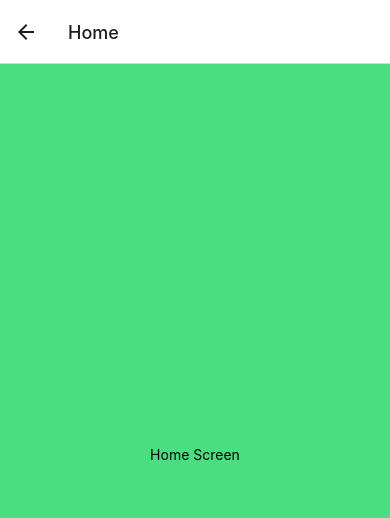
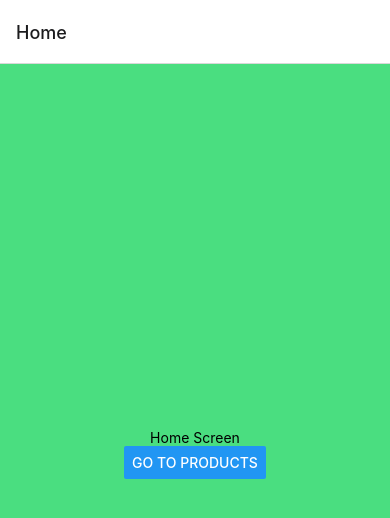
Before and after one commit to srutz/reactnativeempty, a React Native app: screen /Home in a window 390 px wide. Shown: the top 518 px of the page. Built offline with nearby package versions, Linux system fonts and the light colour scheme; no server answers.

Commit message:
homescreen, productlist, productdetails

```diff
--- a/App.tsx
+++ b/App.tsx
@@ -18,9 +18,9 @@ export default function App() {
     return (
         <NavigationContainer>
             <Stack.Navigator >
+            <Stack.Screen name="Home" component={HomeScreen} />
             <Stack.Screen name="Products" component={ProductsScreen} />
             <Stack.Screen name="ProductDetails" component={ProductDetails} />
-            <Stack.Screen name="Home" component={HomeScreen} />
             </Stack.Navigator>
         </NavigationContainer>
     )
--- a/components/screens/HomeScreen.tsx
+++ b/components/screens/HomeScreen.tsx
@@ -1,9 +1,16 @@
-import { Text, View } from "react-native";
+import { NavigationProp, useNavigation } from "@react-navigation/native";
+import { Button, Text, View } from "react-native";
+import { ScreenTypes } from "../../App";
 
 export function HomeScreen() {
+    const nav = useNavigation<NavigationProp<ScreenTypes>>();
+    const handleButton = () => {
+        nav.navigate("Products")
+    }
     return (
         <View className="flex-1 flex flex-col bg-green-400 justify-center items-center">
             <Text>Home Screen</Text>
+            <Button title="Go to products" onPress={handleButton}></Button>
         </View>
     )
 }
```
